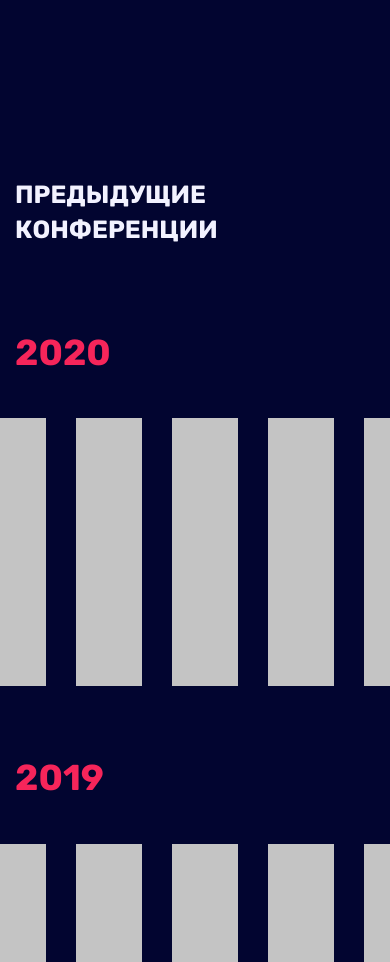
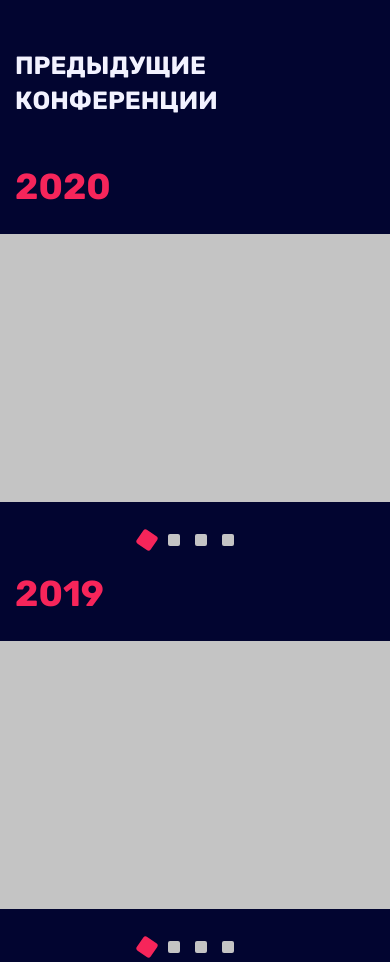
Before and after one commit to SerNerf/fin-sketch, a website: page app/index.html in a window 390 px wide. Shown: the part 5479-6441 px from the top of the page. Drawn offline with nearby package versions, Linux system fonts and the light colour scheme; files that its build step writes are made by us from their sources.

Commit message:
Сделал адаптив блока conferences

```diff
--- a/app/js/main.js
+++ b/app/js/main.js
@@ -8,6 +8,23 @@ $(function(){
         centerMode: true,
         slidesToShow: 3,
         slidesToScroll: 1,
+        responsive: [
+        {
+            breakpoint: 950,
+            settings: {
+            slidesToShow: 2
+            }
+        },
+        {
+            breakpoint: 575,
+            settings: {
+            arrows: false,
+            dots: true,
+            centerMode: false,
+            slidesToShow: 1
+            }
+        }
+        ]
     });
 
 });
--- a/app/scss/style.scss
+++ b/app/scss/style.scss
@@ -779,8 +779,16 @@
 .conferences {
     padding: 200px 0 100px;
 
+    @media(max-width: $xl) {
+        padding: calc(60px + (200 - 60) * ((100vw - 320px) / (1200 - 320))) 0 calc(80px + (100 - 80) * ((100vw - 320px) / (1200 - 320)));
+    }
+
     &__title {
         margin-bottom: 80px;
+
+        @media(max-width: $xl) {
+            margin-bottom: calc(40px + (80 - 40) * ((100vw - 320px) / (1200 - 320)));
+        }
     }
 
     &__block {
@@ -797,6 +805,10 @@
         font-size: 36px;
         font-weight: 700;
         color: $accent;
+
+        @media(max-width: $xl) {
+            margin-bottom: calc(20px + (40 - 20) * ((100vw - 320px) / (1200 - 320)));
+        }
     }
 
     &__slider {
@@ -807,15 +819,28 @@
         .slick-track {
             display: flex;
             gap: 30px;
+
+            @media(max-width: $sm) {
+                gap: 0;
+            }
         }
         .slick-slide {
             max-width: 370px;
             width: 100%;
+
+            @media(max-width: $xl) {
+                max-width: calc(320px + (370 - 320) * ((100vw - 320px) / (1200 - 320)));
+            }
+
+            @media(max-width: $sm) {
+                &:nth-child(n+6) {
+                    display: none !important;
+                }
+            }
         }
         .slick-arrow {
             position: absolute;
             top: -80px;
-            right: 500px;
 
             width: 48px;
             height: 48px;
@@ -826,16 +851,64 @@
             border-radius: 50%;
         }
         .slick-prev {
-            right: 600px;
+            right: calc(170px + (170 - 170) * ((100vw - 1200px) / (1200 - 1199)));
 
             background-image: url("../images/left-arrow.svg");
             @extend %images;
             background-size: auto;
+
+            @media(max-width: $xl) {
+                right: 170px;
+            }
         }
         .slick-next {
             background-image: url("../images/right-arrow.svg");
             @extend %images;
             background-size: auto;
+            right: calc(70px + (70 - 70) * ((100vw - 1200px) / (1200 - 1199)));
+
+            @media(max-width: $xl) {
+                right: 70px;
+            }
+        }
+        .slick-dots {
+            position: absolute;
+            bottom: -37px;
+            left: 0;
+            right: 0;
+
+            display: flex;
+            justify-content: center;
+
+            li {
+                font-size: 0;
+
+                &:not(:last-child) {
+                    margin-right: 15px;
+                }
+
+                &:nth-child(n+5) {
+                    display: none !important;
+                }
+            }
+
+            button {
+                color: #ffffff;
+                width: 12px;
+                height: 12px;
+                border-radius: 2px;
+                background-color: #C4C4C4;
+
+                transition: transform 0.3s, background-color 0.3s;
+            }
+
+            .slick-active {
+                button {
+                    background-color: $accent;
+                    transform: scale(1.4) rotateZ(35deg);
+                }
+            }
+
         }
     }
 
@@ -843,8 +916,19 @@
         max-width: 370px;
         width: 100%;
         height: 268px;
+        margin: 0 auto;
 
         background-color: #C4C4C4;
+
+        @media(max-width: $xl) {
+            max-width: calc(320px + (370 - 320) * ((100vw - 320px) / (1200 - 320)));
+        }
+
+        @media(max-width: $sm) {
+            &:nth-child(n+6) {
+                display: none !important;
+            }
+        }
     }
 
 }
```
Also changed, not shown: app/js/main.min.js.
